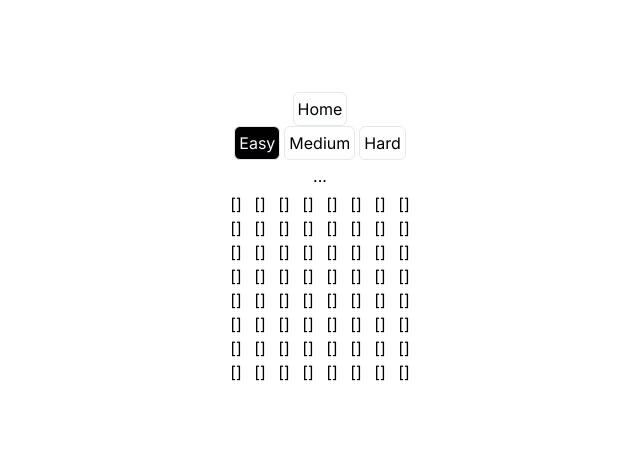
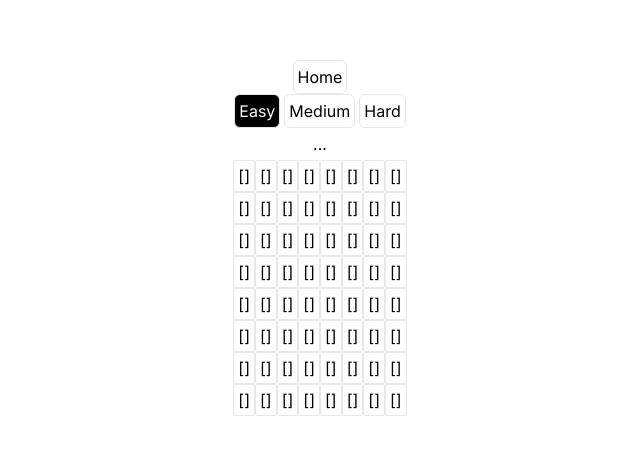
Before and after one commit to marsonmao/piccollage-assignment, a Next.js app: page /classic in a window 1280 px wide. Shown: the part 162-616 px from the top of the page, without its empty margins (320-960 px from the left). Built offline with nearby package versions, Linux system fonts and the light colour scheme.

Commit message:
feat: adapt Board and Cell

```diff
--- a/app/classic/page.tsx
+++ b/app/classic/page.tsx
@@ -1,8 +1,13 @@
 "use client";
 
-import { Button, Link } from "@/app/_components";
-import { CellState, config, MineSweeperClassicMode } from "@/app/_game";
-import { MouseEventHandler, useCallback, useState } from "react";
+import { Board, Button, Cell as CellComponent, Link } from "@/app/_components";
+import { Cell, config, MineSweeperClassicMode } from "@/app/_game";
+import {
+  ComponentProps,
+  MouseEventHandler,
+  useCallback,
+  useState,
+} from "react";
 
 export default function Home() {
   const [notification, setNotification] = useState("");
@@ -48,19 +53,50 @@ export default function Home() {
     setIsEnded(false);
   }
 
-  function getCell(state: number, mineData: number) {
-    if (state === CellState.OPENED) {
-      return mineData.toString();
-    } else if (state === CellState.FLAGGED) {
-      return "F";
-    } else {
-      return "[]";
-    }
-  }
-
   const disableContextMenu: MouseEventHandler = (e) => {
     e.preventDefault();
   };
+
+  const boardRowSize = game.getCellMineDatas().length;
+  const boardColumnSize = game.getCellMineDatas()[0].length;
+
+  function getCellProps({ row, column }: Cell) {
+    const cellProps: ComponentProps<typeof CellComponent> = {
+      state: game.getCellStates()[row][column],
+      data: game.getCellMineDatas()[row][column],
+      onClick: (e) => {
+        if (isEnded) return;
+
+        const { row, column } = e.currentTarget.dataset;
+        game.clickCell({
+          row: Number(row),
+          column: Number(column),
+        });
+        rerender((r) => ++r);
+      },
+      onContextMenu: (e) => {
+        if (isEnded) return;
+
+        const { row, column } = e.currentTarget.dataset;
+        game.flagCell({
+          row: Number(row),
+          column: Number(column),
+        });
+        rerender((r) => ++r);
+      },
+      onDoubleClick: (e) => {
+        if (isEnded) return;
+
+        const { row, column } = e.currentTarget.dataset;
+        game.clearAdjacentCells({
+          row: Number(row),
+          column: Number(column),
+        });
+        rerender((r) => ++r);
+      },
+    };
+    return cellProps;
+  }
 
   return (
     <div className="w-full h-full flex justify-center items-center flex-col">
@@ -97,63 +133,13 @@ export default function Home() {
         {notification || "..."}
       </span>
       <div onContextMenu={disableContextMenu}>
-        {game.getCellStates().map((row, rowIndex) => {
-          const rowElement = (
-            <div key={rowIndex.toString()}>
-              {row.map((cell, columnIndex) => {
-                const cellElement = (
-                  <button
-                    key={columnIndex.toString()}
-                    style={{
-                      userSelect: "none",
-                      width: 24,
-                      height: 24,
-                    }}
-                    data-row={rowIndex}
-                    data-column={columnIndex}
-                    onClick={(e) => {
-                      if (isEnded) return;
-
-                      const { row, column } = e.currentTarget.dataset;
-                      game.clickCell({
-                        row: Number(row),
-                        column: Number(column),
-                      });
-                      rerender((r) => ++r);
-                    }}
-                    onContextMenu={(e) => {
-                      if (isEnded) return;
-
-                      const { row, column } = e.currentTarget.dataset;
-                      game.flagCell({
-                        row: Number(row),
-                        column: Number(column),
-                      });
-                      rerender((r) => ++r);
-                    }}
-                    onDoubleClick={(e) => {
-                      if (isEnded) return;
-
-                      const { row, column } = e.currentTarget.dataset;
-                      game.clearAdjacentCells({
-                        row: Number(row),
-                        column: Number(column),
-                      });
-                      rerender((r) => ++r);
-                    }}
-                  >
-                    {getCell(
-                      cell,
-                      game.getCellMineDatas()[rowIndex][columnIndex],
-                    )}
-                  </button>
-                );
-                return cellElement;
-              })}
-            </div>
-          );
-          return rowElement;
-        })}
+        <Board
+          onContextMenu={disableContextMenu}
+          rowSize={boardRowSize}
+          columnSize={boardColumnSize}
+          CellComponent={CellComponent}
+          getCellProps={getCellProps}
+        />
       </div>
     </div>
   );
```
